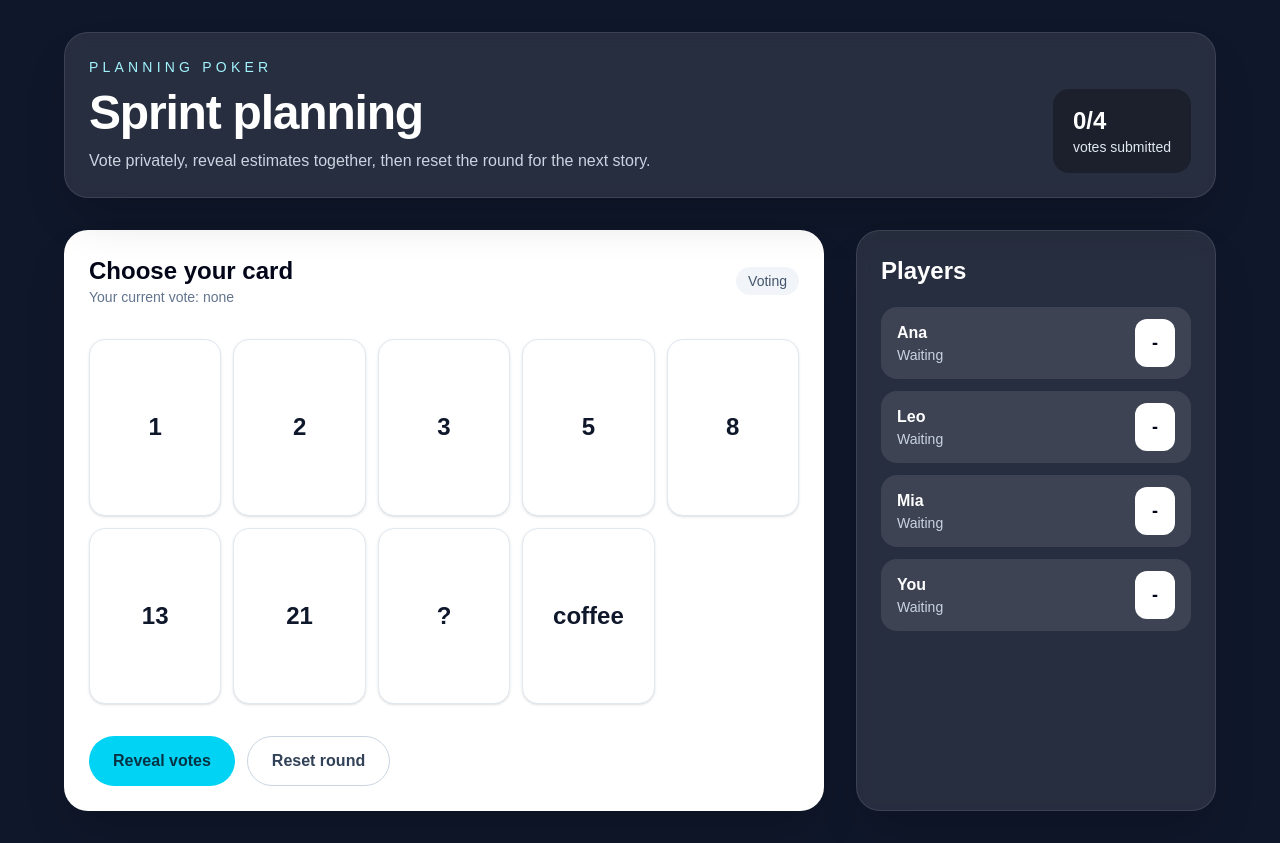
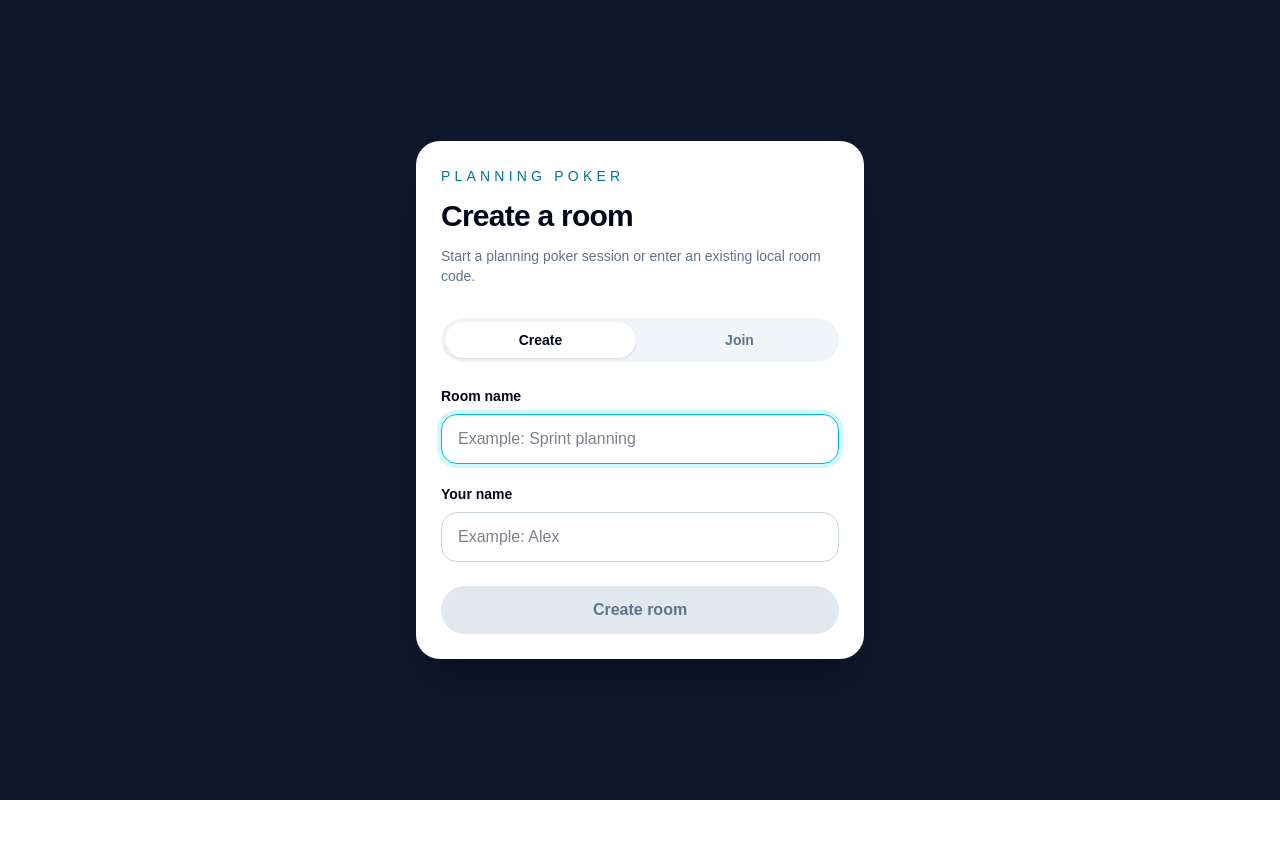
Before and after one commit to Ivansma18/poker_scrum, a Next.js app: page / in a window 1280 px wide. After the commit the page ends 800 px from the top, so only its background shows below. Built offline with nearby package versions, Linux system fonts and the light colour scheme.

Commit message:
Refactor: planning poker functionality to support room creation and joining with validation

```diff
--- a/app/page.tsx
+++ b/app/page.tsx
@@ -1,5 +1,14 @@
 import { PlanningPokerBoard } from "@/features/planning-poker/presentation/planning-poker-board";
 
-export default function Home() {
-  return <PlanningPokerBoard />;
+type HomeProps = {
+  searchParams: Promise<{
+    room?: string | string[];
+  }>;
+};
+
+export default async function Home({ searchParams }: HomeProps) {
+  const params = await searchParams;
+  const initialRoomCode = Array.isArray(params.room) ? params.room[0] : params.room;
+
+  return <PlanningPokerBoard initialRoomCode={initialRoomCode ?? ""} />;
 }
--- a/features/planning-poker/application/planning-poker-use-cases.ts
+++ b/features/planning-poker/application/planning-poker-use-cases.ts
@@ -1,5 +1,13 @@
 import {
+  addPlayer,
+  canCreateRoomWithName,
+  canJoinWithPlayerName,
+  canJoinWithRoomCode,
   createPlanningPokerRoom,
+  createRoomCodeFromName,
+  normalizePlayerName,
+  normalizeRoomCode,
+  normalizeRoomName,
   revealVotes,
   resetRound,
   submitVote,
@@ -7,17 +15,45 @@ import {
   type VoteValue,
 } from "../domain/planning-poker";
 
-export function createDemoPlanningPokerRoom(): PlanningPokerRoom {
+export function createLocalPlanningPokerRoom(params: {
+  roomName: string;
+  currentPlayerName: string;
+}): PlanningPokerRoom {
+  if (!canCreateRoomWithName(params.roomName)) {
+    throw new Error("A room name is required to create a room.");
+  }
+
+  if (!canJoinWithPlayerName(params.currentPlayerName)) {
+    throw new Error("A player name is required to join the room.");
+  }
+
   return createPlanningPokerRoom({
-    id: "demo-room",
-    name: "Sprint planning",
-    players: [
-      { id: "ana", name: "Ana" },
-      { id: "leo", name: "Leo" },
-      { id: "mia", name: "Mia" },
-      { id: "you", name: "You" },
-    ],
+    id: createRoomCodeFromName(params.roomName),
+    name: normalizeRoomName(params.roomName),
+    players: [{ id: "you", name: normalizePlayerName(params.currentPlayerName) }],
   });
+}
+
+export function joinLocalPlanningPokerRoom(params: {
+  roomCode: string;
+  currentPlayerName: string;
+}): PlanningPokerRoom {
+  if (!canJoinWithRoomCode(params.roomCode)) {
+    throw new Error("A room code is required to join a room.");
+  }
+
+  if (!canJoinWithPlayerName(params.currentPlayerName)) {
+    throw new Error("A player name is required to join the room.");
+  }
+
+  return addPlayer(
+    createPlanningPokerRoom({
+      id: normalizeRoomCode(params.roomCode),
+      name: `Room ${normalizeRoomCode(params.roomCode)}`,
+      players: [],
+    }),
+    { id: "you", name: normalizePlayerName(params.currentPlayerName) },
+  );
 }
 
 export function voteInRoom(params: {
--- a/features/planning-poker/domain/planning-poker.ts
+++ b/features/planning-poker/domain/planning-poker.ts
@@ -6,6 +6,18 @@ export type Player = {
   id: string;
   name: string;
 };
+
+export function normalizePlayerName(name: string): string {
+  return name.trim().replace(/\s+/g, " ");
+}
+
+export function normalizeRoomName(name: string): string {
+  return name.trim().replace(/\s+/g, " ");
+}
+
+export function normalizeRoomCode(code: string): string {
+  return code.trim().replace(/\s+/g, "").toUpperCase();
+}
 
 export type Vote = {
   playerId: Player["id"];
@@ -31,6 +43,42 @@ export function createPlanningPokerRoom(params: {
     players: params.players,
     votes: [],
     revealed: false,
+  };
+}
+
+export function canJoinWithPlayerName(name: string): boolean {
+  return normalizePlayerName(name).length > 0;
+}
+
+export function canCreateRoomWithName(name: string): boolean {
+  return normalizeRoomName(name).length > 0;
+}
+
+export function canJoinWithRoomCode(code: string): boolean {
+  return normalizeRoomCode(code).length > 0;
+}
+
+export function createRoomCodeFromName(name: string): string {
+  const code = normalizeRoomName(name).replace(/[^a-zA-Z0-9]/g, "").toUpperCase();
+
+  return code.slice(0, 6) || "ROOM";
+}
+
+export function addPlayer(
+  room: PlanningPokerRoom,
+  player: Player,
+): PlanningPokerRoom {
+  const playerExists = room.players.some(
+    (currentPlayer) => currentPlayer.id === player.id,
+  );
+
+  if (playerExists) {
+    return room;
+  }
+
+  return {
+    ...room,
+    players: [...room.players, player],
   };
 }
 
--- a/features/planning-poker/presentation/planning-poker-board.tsx
+++ b/features/planning-poker/presentation/planning-poker-board.tsx
@@ -2,30 +2,188 @@
 
 import { useState } from "react";
 import {
-  createDemoPlanningPokerRoom,
+  createLocalPlanningPokerRoom,
+  joinLocalPlanningPokerRoom,
   resetRoomRound,
   revealRoomVotes,
   voteInRoom,
 } from "../application/planning-poker-use-cases";
 import {
+  canCreateRoomWithName,
+  canJoinWithPlayerName,
+  canJoinWithRoomCode,
   getVoteForPlayer,
   planningPokerDeck,
+  type PlanningPokerRoom,
   type VoteValue,
 } from "../domain/planning-poker";
 
 const currentPlayerId = "you";
+type EntryMode = "create" | "join";
 
-export function PlanningPokerBoard() {
-  const [room, setRoom] = useState(createDemoPlanningPokerRoom);
+type PlanningPokerBoardProps = {
+  initialRoomCode?: string;
+};
+
+export function PlanningPokerBoard({
+  initialRoomCode = "",
+}: PlanningPokerBoardProps) {
+  const [entryMode, setEntryMode] = useState<EntryMode>(
+    initialRoomCode ? "join" : "create",
+  );
+  const [roomName, setRoomName] = useState("");
+  const [roomCode, setRoomCode] = useState(initialRoomCode);
+  const [playerName, setPlayerName] = useState("");
+  const [inviteCopied, setInviteCopied] = useState(false);
+  const [room, setRoom] = useState<PlanningPokerRoom | null>(null);
+
+  if (!room) {
+    const canSubmitCreate =
+      canCreateRoomWithName(roomName) && canJoinWithPlayerName(playerName);
+    const canSubmitJoin =
+      canJoinWithRoomCode(roomCode) && canJoinWithPlayerName(playerName);
+    const canSubmit = entryMode === "create" ? canSubmitCreate : canSubmitJoin;
+
+    return (
+      <main className="flex min-h-screen items-center justify-center bg-[#0f172a] px-6 py-8 text-white">
+        <form
+          className="w-full max-w-md rounded-3xl border border-white/10 bg-white p-6 text-slate-950 shadow-2xl shadow-black/30"
+          onSubmit={(event) => {
+            event.preventDefault();
+
+            if (!canSubmit) {
+              return;
+            }
+
+            setRoom(
+              entryMode === "create"
+                ? createLocalPlanningPokerRoom({
+                    roomName,
+                    currentPlayerName: playerName,
+                  })
+                : joinLocalPlanningPokerRoom({
+                    roomCode,
+                    currentPlayerName: playerName,
+                  }),
+            );
+          }}
+        >
+          <p className="text-sm font-medium uppercase tracking-[0.3em] text-cyan-700">
+            Planning poker
+          </p>
+          <h1 className="mt-3 text-3xl font-bold tracking-tight">
+            {entryMode === "create" ? "Create a room" : "Join a room"}
+          </h1>
+          <p className="mt-3 text-sm text-slate-500">
+            Start a planning poker session or enter an existing local room code.
+          </p>
+
+          <div className="mt-8 grid grid-cols-2 gap-2 rounded-full bg-slate-100 p-1">
+            <button
+              type="button"
+              onClick={() => setEntryMode("create")}
+              className={`rounded-full px-4 py-2 text-sm font-semibold transition ${
+                entryMode === "create"
+                  ? "bg-white text-slate-950 shadow-sm"
+                  : "text-slate-500"
+              }`}
+            >
+              Create
+            </button>
+            <button
+              type="button"
+              onClick={() => setEntryMode("join")}
+              className={`rounded-full px-4 py-2 text-sm font-semibold transition ${
+                entryMode === "join"
+                  ? "bg-white text-slate-950 shadow-sm"
+                  : "text-slate-500"
+              }`}
+            >
+              Join
+            </button>
+          </div>
+
+          {entryMode === "create" ? (
+            <>
+              <label className="mt-6 block text-sm font-semibold" htmlFor="room-name">
+                Room name
+              </label>
+              <input
+                id="room-name"
+                type="text"
+                value={roomName}
+                onChange={(event) => setRoomName(event.target.value)}
+                className="mt-2 w-full rounded-2xl border border-slate-300 px-4 py-3 text-base outline-none transition focus:border-cyan-500 focus:ring-4 focus:ring-cyan-100"
+                placeholder="Example: Sprint planning"
+                autoComplete="off"
+                autoFocus
+              />
+            </>
+          ) : (
+            <>
+              <label className="mt-6 block text-sm font-semibold" htmlFor="room-code">
+                Room code
+              </label>
+              <input
+                id="room-code"
+                type="text"
+                value={roomCode}
+                onChange={(event) => setRoomCode(event.target.value)}
+                className="mt-2 w-full rounded-2xl border border-slate-300 px-4 py-3 text-base uppercase outline-none transition focus:border-cyan-500 focus:ring-4 focus:ring-cyan-100"
+                placeholder="Example: SPRINT"
+                autoComplete="off"
+                autoFocus
+              />
+            </>
+          )}
+
+          <label className="mt-5 block text-sm font-semibold" htmlFor="player-name">
+            Your name
+          </label>
+          <input
+            id="player-name"
+            type="text"
+            value={playerName}
+            onChange={(event) => setPlayerName(event.target.value)}
+            className="mt-2 w-full rounded-2xl border border-slate-300 px-4 py-3 text-base outline-none transition focus:border-cyan-500 focus:ring-4 focus:ring-cyan-100"
+            placeholder="Example: Alex"
+            autoComplete="name"
+          />
+
+          <button
+            type="submit"
+            disabled={!canSubmit}
+            className="mt-6 w-full rounded-full bg-cyan-400 px-6 py-3 font-semibold text-cyan-950 transition hover:bg-cyan-300 disabled:cursor-not-allowed disabled:bg-slate-200 disabled:text-slate-500"
+          >
+            {entryMode === "create" ? "Create room" : "Join room"}
+          </button>
+        </form>
+      </main>
+    );
+  }
+
   const currentVote = getVoteForPlayer(room, currentPlayerId);
+
+  async function handleCopyInviteLink() {
+    if (!room) {
+      return;
+    }
+
+    const inviteLink = `${window.location.origin}/?room=${encodeURIComponent(room.id)}`;
+
+    await navigator.clipboard.writeText(inviteLink);
+    setInviteCopied(true);
+  }
 
   function handleVote(value: VoteValue) {
     setRoom((currentRoom) =>
-      voteInRoom({
+      currentRoom
+        ? voteInRoom({
             room: currentRoom,
             playerId: currentPlayerId,
             value,
-      }),
+          })
+        : currentRoom,
     );
   }
 
@@ -44,12 +202,24 @@ export function PlanningPokerBoard() {
               Vote privately, reveal estimates together, then reset the round for
               the next story.
             </p>
+            <p className="mt-2 text-sm font-medium text-cyan-200">
+              Room code: {room.id}
+            </p>
           </div>
+          <div className="flex flex-col gap-3 sm:items-end">
             <div className="rounded-2xl bg-black/30 px-5 py-4 text-sm text-slate-200">
               <span className="block text-2xl font-semibold text-white">
                 {room.votes.length}/{room.players.length}
               </span>
               votes submitted
+            </div>
+            <button
+              type="button"
+              onClick={handleCopyInviteLink}
+              className="rounded-full border border-cyan-200/50 px-5 py-2 text-sm font-semibold text-cyan-100 transition hover:bg-cyan-200 hover:text-cyan-950"
+            >
+              {inviteCopied ? "Invite link copied" : "Copy invite link"}
+            </button>
           </div>
         </header>
 
@@ -92,14 +262,22 @@ export function PlanningPokerBoard() {
             <div className="mt-8 flex flex-col gap-3 sm:flex-row">
               <button
                 type="button"
-                onClick={() => setRoom((currentRoom) => revealRoomVotes(currentRoom))}
+                onClick={() =>
+                  setRoom((currentRoom) =>
+                    currentRoom ? revealRoomVotes(currentRoom) : currentRoom,
+                  )
+                }
                 className="rounded-full bg-cyan-400 px-6 py-3 font-semibold text-cyan-950 transition hover:bg-cyan-300"
               >
                 Reveal votes
               </button>
               <button
                 type="button"
-                onClick={() => setRoom((currentRoom) => resetRoomRound(currentRoom))}
+                onClick={() =>
+                  setRoom((currentRoom) =>
+                    currentRoom ? resetRoomRound(currentRoom) : currentRoom,
+                  )
+                }
                 className="rounded-full border border-slate-300 px-6 py-3 font-semibold text-slate-700 transition hover:bg-slate-100"
               >
                 Reset round
```
Lines whose indentation alone changed are shown as unchanged.
